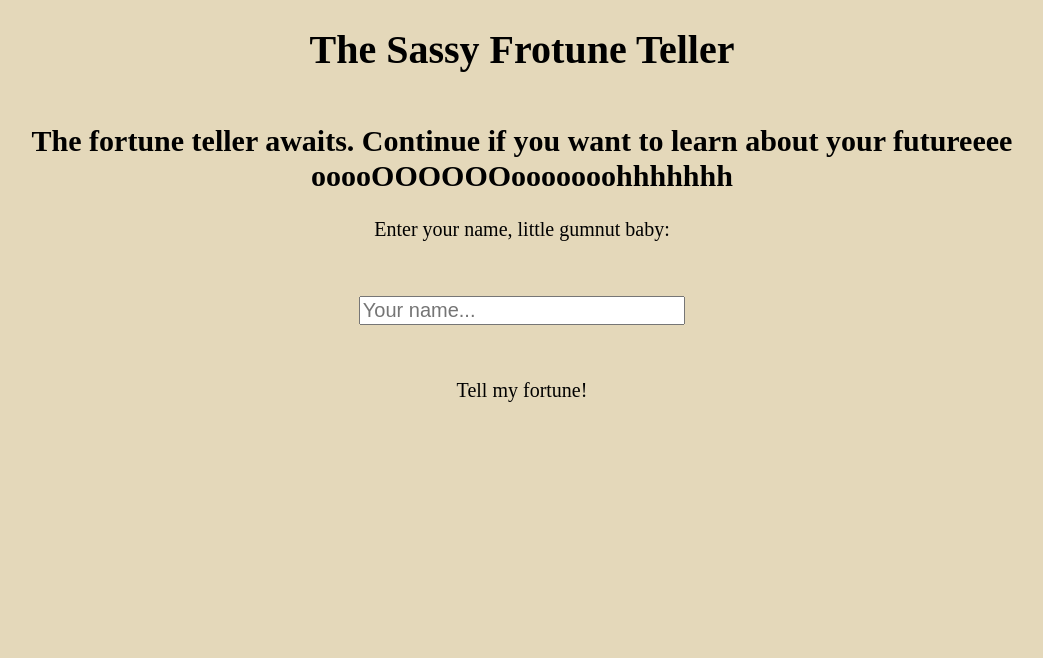
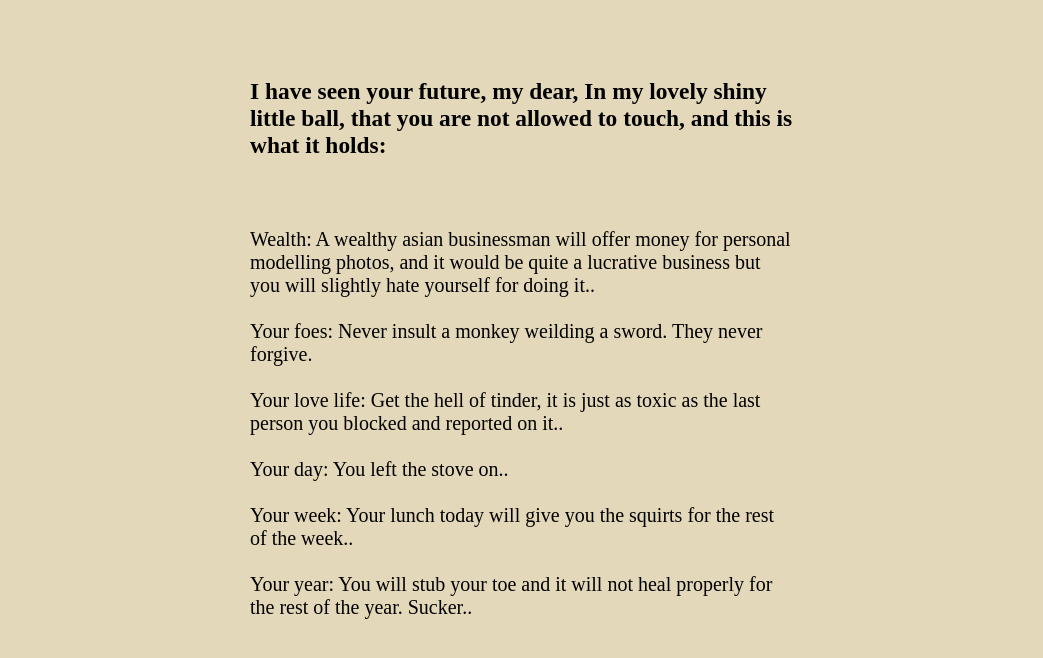
Before and after one commit to JimmyEllercamp/theSurlyFortuneTeller, a plain HTML site: page index.html in a window 1280 px wide. Both pictures are taken after a click on the element "Tell my fortune!". Shown: the whole page, without its empty margins (118-1161 px from the left). Drawn offline with Linux system fonts and the light colour scheme.

Commit message:
Everything appears on the page now, just need to style it better and add a refresh button to reset the page

```diff
--- a/index.html
+++ b/index.html
@@ -8,12 +8,18 @@
     <title>Mixed Messages</title>
 </head>
 <body class="wrapper">
-    <h1>The Sassy Frotune Teller</h1>
-    <h2>The fortune teller awaits. Continue if you want to learn about your futureeee ooooOOOOOOooooooohhhhhhh</h2>
-    <form action="#">
-        <label for="userName" name="userInput">Enter your name, little gumnut baby:</label>
-        <input type="text" name="userName" id="userName" placeholder="Your name...">
-        <span class="fake-button" id="fake-button">Tell my fortune!</span>
+    <div class="landing">
+        <h1>The Sassy Fortune Teller</h1>
+        <h2>The fortune teller awaits. Continue if you want to learn about your futureeee ooooOOOOOOooooooohhhhhhh</h2>
+        <form action="#">
+            <label for="userName" name="userInput">Enter your name, little gumnut baby:</label>
+            <input type="text" name="userName" id="userName" placeholder="Your name...">
+            <span class="fake-button" id="fake-button">Tell my fortune!</span>
+    </div>
+        <div class="answer">
+            <h3></h3>
+            <p></p>
+        </div>
     </form>
     <script src="resources/script2.js"></script>
 </body>
--- a/resources/script2.js
+++ b/resources/script2.js
@@ -6,21 +6,39 @@ if (!userName){
 userName = 'my dear';
 }
 const randomNumber = Math.floor(Math.random() * 5);
+const sassyFortuneTeller = {};
+sassyFortuneTeller.init = () => {
+    eventHandlerFun();
+    generateFortune();
 
-// SUBMIT BUTTON
+}
+
+
+
+const eventHandlerFun = () => {
+
 
     const button = document.querySelector('span');
     const userInput = document.querySelector('#userName');
     const formElement = document.querySelector('form');
+    const pElement = document.querySelector('p');
+    const h3Element = document.querySelector('h3');
+    const landingBox = document.querySelector('.landing');
+
+
+    // CLICK SUBMIT
     button.addEventListener('click', (event)=> {
-    // event.preventDefault;
         userName = userInput.value;
         if (!userName){
             userName = 'my dear';
         }
-    console.log(userName);
         userInput.value = '';
+        h3Element.innerText = `I have seen your future, ${userName}, In my lovely shiny little ball, that you are not allowed to touch, and this is what it holds: `;
+        pElement.innerText = `${answer}`;
+        landingBox.style.display = "none";
     })
+
+    // ENTER SUBMIT
 
     formElement.addEventListener('submit', (event)=> {
         event.preventDefault;
@@ -28,10 +46,14 @@ formElement.addEventListener('submit', (event)=> {
         if (!userName){
             userName = 'my dear';
         }
-    console.log(userName);
         userInput.value = '';
+        h3Element.innerText = `I have seen your future, ${userName}, In my lovely shiny little ball, that you are not allowed to touch, and this is what it holds: `;
+        pElement.innerText = `${answer}`;
+        landingBox.style.display = "none";
+
     })
 
+}
 //                                      WEALTH SECTION
 const wealth = {};
 
@@ -45,6 +67,7 @@ wealth.option4 = 'You will have trouble finding your wallet, so try not let it o
 
 wealth.option5 = 'A wealthy asian businessman will offer money for personal modelling photos, and it would be quite a lucrative business but you will slightly hate yourself for doing it.';
 
+const wealthArray = [wealth.option1, wealth.option2, wealth.option3, wealth.option4, wealth.option5];
 
 //                                      ENEMY SECTION
 
@@ -60,6 +83,8 @@ enemy.option4 = 'You remember that one kid in your grade 2 class who kinda smell
 
 enemy.option5 = 'Never insult a monkey weilding a sword. They never forgive';
 
+const enemyArray = [enemy.option1, enemy.option2, enemy.option3, enemy.option4, enemy.option5];
+
 //                                         LOVE SECTION
 
 const love = {};
@@ -74,6 +99,8 @@ love.option4 = 'No matter how lonely you are, watching Cassablanca will always g
 
 love.option5 = 'Get the hell of tinder, it is just as toxic as the last person you blocked and reported on it.';
 
+const loveArray = [love.option1, love.option2, love.option3, love.option4, love.option5];
+
 //                                              DAY SECTION
 
 const day = {};
@@ -87,6 +114,8 @@ day.option3 = `Don't stand underneath windowsills or awnings, and for the love o
 day.option4 = 'There is a good new special at your local bar, you will enjoy it. Go for a nice meal and a glass of something strong with a book, you will have a wonderful night.';
 
 day.option5 = 'You left the stove on.';
+
+const dayArray = [day.option1, day.option2, day.option3, day.option4, day.option5];
 
 
 //                                          WEEK SECTION
@@ -103,6 +132,8 @@ week.option4 = 'There are a family of ducks living in the creek you walk past, a
 
 week.option5 = 'Your lunch today will give you the squirts for the rest of the week.';
 
+const weekArray = [week.option1, week.option2, week.option3, week.option4, week.option5];
+
 
 //                                             YEAR SECTION
 
@@ -118,28 +149,28 @@ year.option4 = `Do you like bread? You should totally be into bread. It's a good
 
 year.option5 = 'You will stub your toe and it will not heal properly for the rest of the year. Sucker.';
 
-// const wealthArray = [wealth1, wealth2, wealth3, wealth4, wealth5];
-// const enemyArray = [enemy1, enemy2, enemy3, enemy4, enemy5];
-// const loveArray = [love1, love2, love3, love4, love5];
-// const dayArray = [day1, day2, day3, day4, day5];
-// const weekArray = [week1, week2, week3, week4, week5];
-// const yearArray = [year1, year2, year3, year4, year5];
+const yearArray = [year.option1, year.option2, year.option3, year.option4, year.option5];
+
 
 const generateFortune = () => {
-    return `I have seen your future, ${userName}, In my lovely shiny little ball, that you are not allowed to touch, and this is what it holds:
+    return `
 
-    Wealth: ${wealth[randomNumber]}.
+    Wealth: ${wealthArray[randomNumber]}.
 
-    Your foes: ${enemy[randomNumber]}.
+    Your foes: ${enemyArray[randomNumber]}.
 
-    Your love life: ${love[randomNumber]}.
+    Your love life: ${loveArray[randomNumber]}.
 
-    Your day: ${day[randomNumber]}.
+    Your day: ${dayArray[randomNumber]}.
 
-    Your week: ${week[randomNumber]}.
+    Your week: ${weekArray[randomNumber]}.
 
-    Your year: ${year[randomNumber]}.`;
+    Your year: ${yearArray[randomNumber]}.`;
 
 }
-// console.log(generateFortune())
+
+const answer = generateFortune();
+
 // console.log('\nThat will be $20 and a slice of your pizza thank you..that\'s right...in the jar as well....don\'t WORRY about it just DUMP IT IN I AM SO HUNGRY');
+
+sassyFortuneTeller.init();
--- a/resources/styles/style.css
+++ b/resources/styles/style.css
@@ -28,6 +28,13 @@ body {
     margin: 0 auto;
 }
 
+.landing {
+    height: 100vh;
+    display: flex;
+    flex-direction: column;
+    justify-content: center;
+}
+
 form {
     display: flex;
     flex-direction: column;
@@ -35,6 +42,12 @@ form {
 }
 
 input[type="text"] {
-    width: 30%;
+    width: 20%;
+    margin: 3% auto;
+}
+
+.answer {
+    text-align: start;
+    width: 50%;
     margin: 5% auto;
 }
```
Lines whose indentation alone changed are shown as unchanged.
